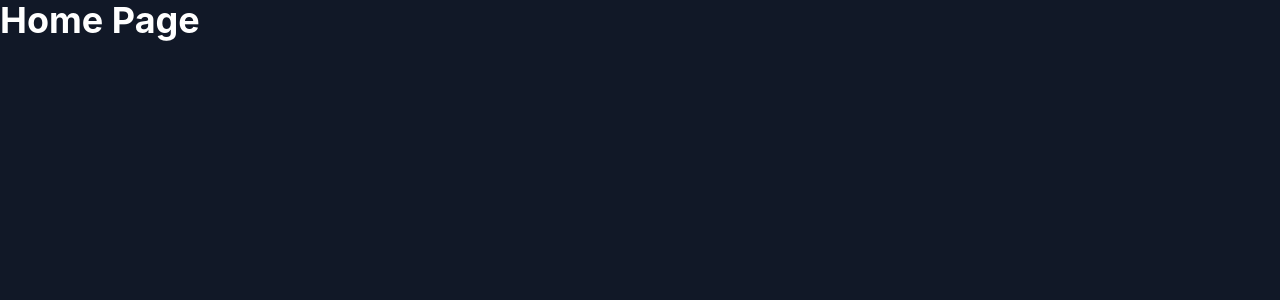
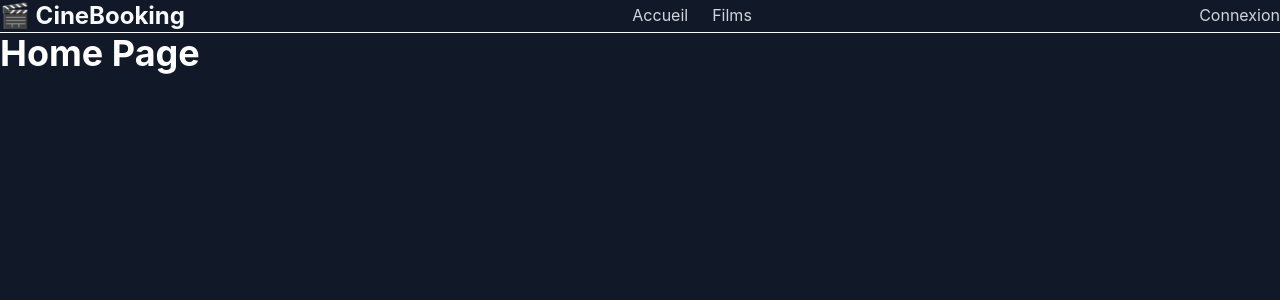
Before and after one commit to Sam21ir/CineBooking, a React (Vite) app: page / in a window 1280 px wide. Shown: the top 300 px of the page. Built offline with nearby package versions, Linux system fonts and the light colour scheme.

Commit message:
feat: add Header component with navigation

```diff
--- a/src/App.jsx
+++ b/src/App.jsx
@@ -2,11 +2,14 @@ import { BrowserRouter as Router, Routes, Route } from 'react-router-dom'
 import Home from './pages/Home'
 import Movies from './pages/Movies'
 import MovieDetails from './pages/MovieDetails'
+import Header from './components/common/Header'
+
 
 function App() {
   return (
     <Router>
       <div className="min-h-screen bg-dark">
+        <Header />
         <Routes>
           <Route path="/" element={<Home />} />
           <Route path="/movies" element={<Movies />} />
--- /dev/null
+++ b/src/components/common/Header.jsx
@@ -0,0 +1,41 @@
+import { Link } from 'react-router-dom'
+
+function Header() {
+  return (
+    <header className="bg-dark-light border-b border-dark-lighter">
+      <div className="container mx-auto px-4 py-4">
+        <div className="flex items-center justify-between">
+          {/* Logo */}
+          <Link to="/" className="text-2xl font-bold text-primary">
+            🎬 CineBooking
+          </Link>
+
+          {/* Navigation */}
+          <nav className="flex gap-6">
+            <Link
+              to="/"
+              className="text-gray-300 hover:text-white transition"
+            >
+              Accueil
+            </Link>
+            <Link
+              to="/movies"
+              className="text-gray-300 hover:text-white transition"
+            >
+              Films
+            </Link>
+          </nav>
+
+          {/* User Actions */}
+          <div className="flex gap-4">
+            <button className="text-gray-300 hover:text-white transition">
+              Connexion
+            </button>
+          </div>
+        </div>
+      </div>
+    </header>
+  )
+}
+
+export default Header
```
